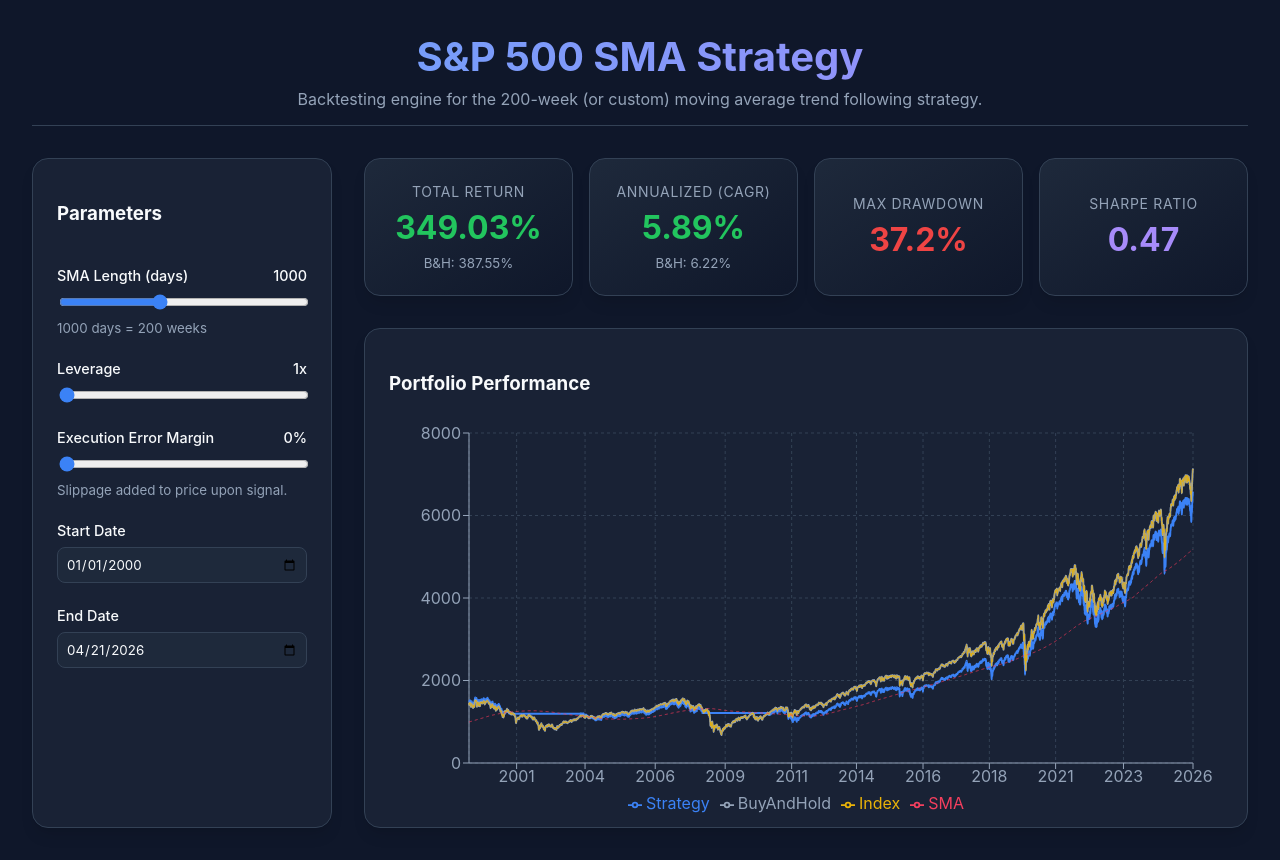
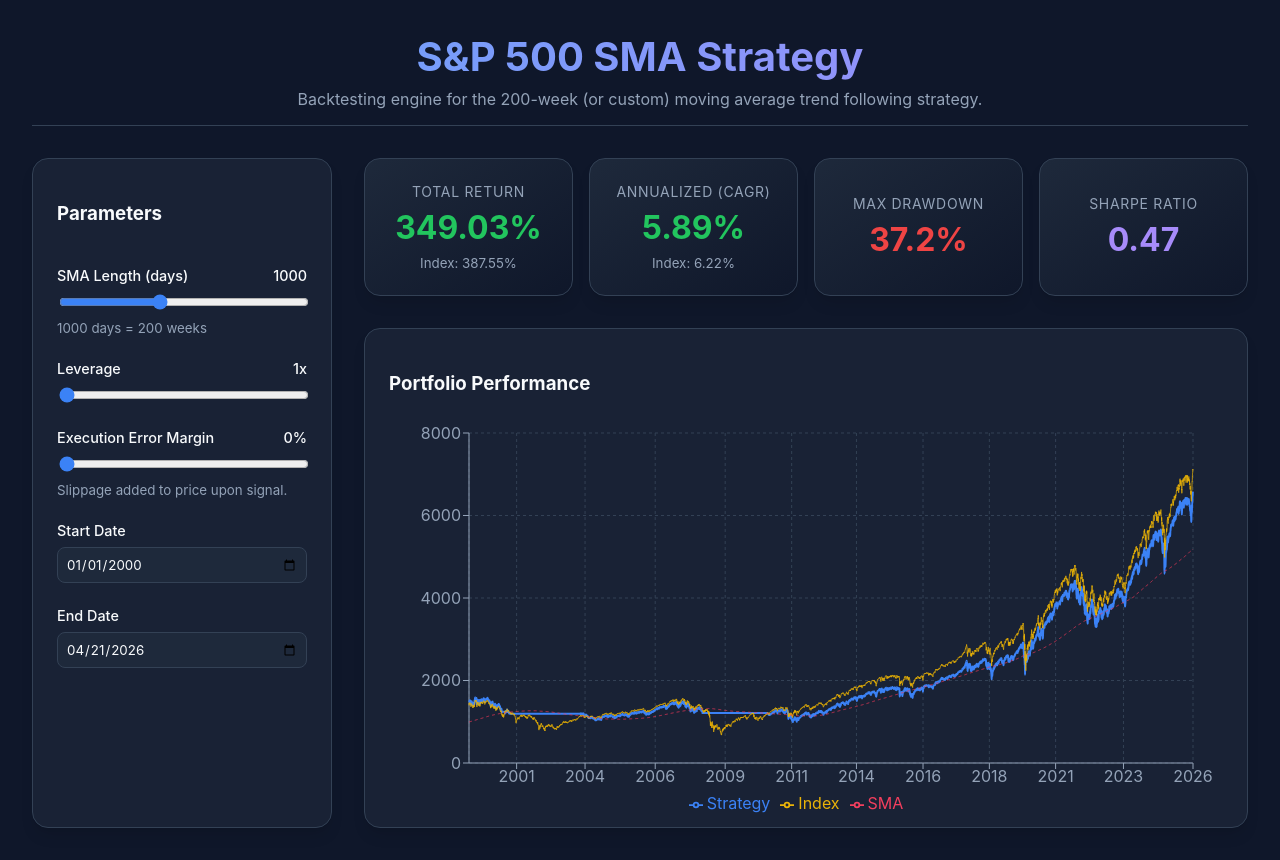
Before and after one commit to 17xHW/200-sma-backtester, a React (Vite) app: page / in a window 1280 px wide. Built offline with nearby package versions, Linux system fonts and the light colour scheme.

Commit message:
Remove redundant B&H computation and line

```diff
--- a/src/App.jsx
+++ b/src/App.jsx
@@ -114,14 +114,14 @@
               <span className={`stat-value ${metrics.totalReturn >= 0 ? 'up' : 'down'}`}>
                 {formatPct(metrics.totalReturn)}
               </span>
-              <small style={{color: 'var(--text-secondary)'}}>B&H: {formatPct(metrics.bhTotalReturn)}</small>
+              <small style={{color: 'var(--text-secondary)'}}>Index: {formatPct(metrics.indexTotalReturn)}</small>
             </div>
             <div className="card stat-card">
               <span className="stat-label">Annualized (CAGR)</span>
               <span className={`stat-value ${metrics.cagr >= 0 ? 'up' : 'down'}`}>
                 {formatPct(metrics.cagr)}
               </span>
-              <small style={{color: 'var(--text-secondary)'}}>B&H: {formatPct(metrics.bhCagr)}</small>
+              <small style={{color: 'var(--text-secondary)'}}>Index: {formatPct(metrics.indexCagr)}</small>
             </div>
             <div className="card stat-card">
               <span className="stat-label">Max Drawdown</span>
@@ -147,8 +147,7 @@
                 <Tooltip content={<CustomTooltip />} />
                 <Legend />
                 <Line type="monotone" dataKey="Strategy" stroke="#3b82f6" dot={false} strokeWidth={2} />
-                <Line type="monotone" dataKey="BuyAndHold" stroke="#94a3b8" dot={false} strokeWidth={2} />
-                <Line type="monotone" dataKey="Index" stroke="#eab308" dot={false} strokeWidth={1} opacity={0.6} />
+                <Line type="monotone" dataKey="Index" stroke="#eab308" dot={false} strokeWidth={1} opacity={0.8} />
                 <Line type="monotone" dataKey="SMA" stroke="#f43f5e" dot={false} strokeWidth={1} strokeDasharray="3 3" opacity={0.8} />
               </LineChart>
             </ResponsiveContainer>
--- a/src/backtest.js
+++ b/src/backtest.js
@@ -55,8 +55,6 @@
   const errFactorBuy = 1 + (errorMarginPct / 100);
   const errFactorSell = 1 - (errorMarginPct / 100);
 
-  // For buy and hold we just hold
-  const startBhValue = cash;
 
   let lastValue = cash;
 
@@ -85,9 +83,6 @@
         currentValue = cash * (1 + (currentReturn * leverage));
     }
 
-    // Buy and Hold Value
-    const bhReturn = (today.close - initialPrice) / initialPrice;
-    const bhValue = startBhValue * (1 + bhReturn);
 
     // Track max drawdown
     if (currentValue > peakValue) {
@@ -106,7 +101,6 @@
     history.push({
       date: today.date,
       Strategy: currentValue,
-      BuyAndHold: bhValue,
       Index: today.close,
       SMA: today.sma
     });
@@ -114,11 +108,11 @@
 
   // 4. Calculate Metrics
   const totalReturn = (lastValue - initialPrice) / initialPrice;
-  const bhTotalReturn = (history[history.length-1].BuyAndHold - initialPrice) / initialPrice;
+  const indexTotalReturn = (history[history.length-1].Index - initialPrice) / initialPrice;
 
   const years = filteredData.length / 252; // approx trading days
   const cagr = Math.pow(lastValue / initialPrice, 1 / years) - 1;
-  const bhCagr = Math.pow(history[history.length-1].BuyAndHold / initialPrice, 1 / years) - 1;
+  const indexCagr = Math.pow(history[history.length-1].Index / initialPrice, 1 / years) - 1;
 
   // Sharpe Ratio
   const avgDailyReturn = dailyReturns.reduce((a, b) => a + b, 0) / dailyReturns.length;
@@ -133,8 +127,8 @@
       cagr,
       maxDrawdown,
       sharpeRatio,
-      bhTotalReturn,
-      bhCagr
+      indexTotalReturn,
+      indexCagr
     }
   };
 }
```
